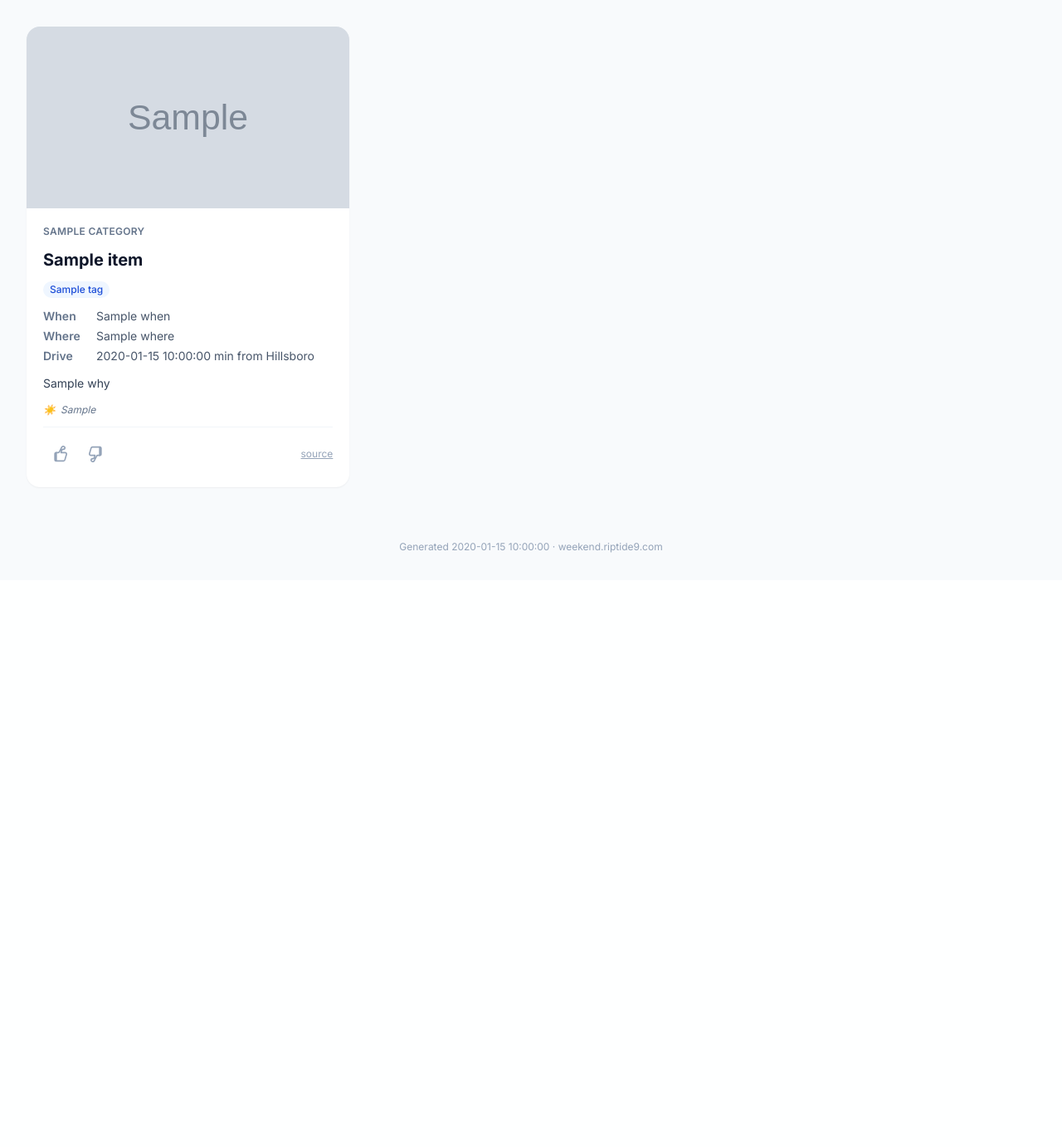
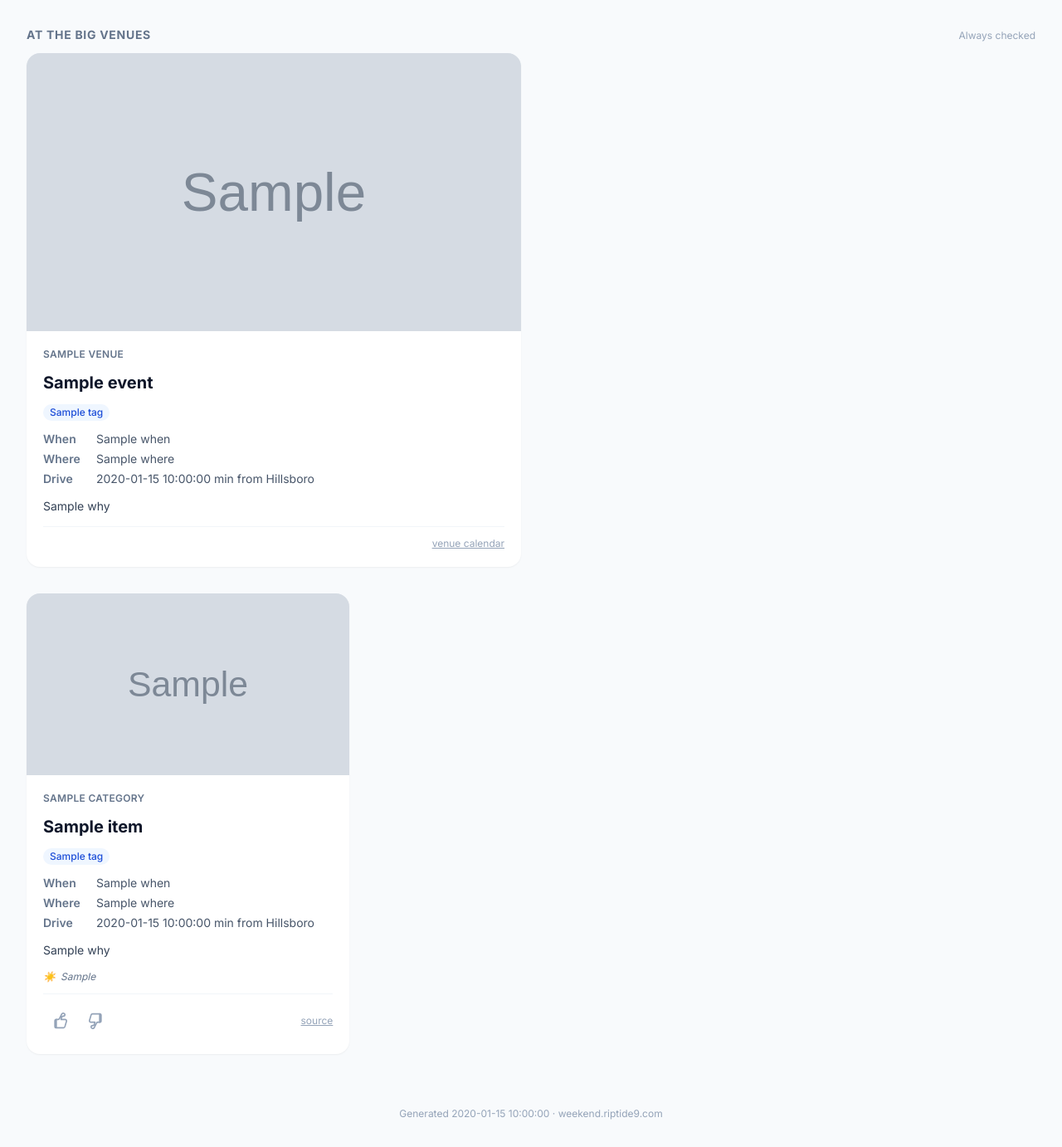
Before and after one commit to jwishon/weekend-app, a Python web app: template app/templates/index.html in a window 1280 px wide. Shown: the part 177-1559 px from the top of the page at 83% size. Before the commit the page ends 843 px from the top, so only its background shows below. Run offline with Jinja, Linux system fonts and the light colour scheme; the template is opened without the code that fills it: most values are stand-ins (such as "Sample title", 1, 10 or a date in 2020); grey boxes marked "Sample" are stand-in pictures; some libraries are stand-ins or nearby versions.

Commit message:
Phase 1.5: featured venues + matched event images

```diff
--- a/app/main.py
+++ b/app/main.py
@@ -69,6 +69,9 @@ async def home(request: Request, category: str | None = None) -> HTMLResponse:
             "active_category": category or "all",
             "weekend_dates": data.get("weekend_dates", []),
             "weather_summary": data.get("weather_summary", {}),
+            # Featured venues render as always-on cards above the grid.
+            # Only show on "All" view so they don't get hidden by category filtering.
+            "featured_venues": data.get("featured_venues", []) if not category or category == "all" else [],
         },
     )
 
--- a/app/templates/index.html
+++ b/app/templates/index.html
@@ -68,6 +68,72 @@
   </header>
 
   <main class="max-w-7xl mx-auto px-4 sm:px-6 lg:px-8 py-5 sm:py-8">
+
+    {% if featured_venues %}
+    <section class="mb-6 sm:mb-8">
+      <div class="flex items-baseline justify-between mb-3">
+        <h2 class="text-sm font-bold uppercase tracking-wider text-slate-500">At the big venues</h2>
+        <span class="text-xs text-slate-400">Always checked</span>
+      </div>
+      <div class="grid grid-cols-1 md:grid-cols-2 gap-4 sm:gap-6">
+        {% for venue in featured_venues %}
+        <article class="bg-white rounded-2xl shadow-sm overflow-hidden flex flex-col {% if not venue.event %}opacity-90{% endif %}">
+          {% if venue.event and venue.event.image_url %}
+          <div class="aspect-video bg-slate-100 overflow-hidden">
+            <img src="{{ venue.event.image_url }}" alt="{{ venue.event.title }}" loading="lazy" class="w-full h-full object-cover" />
+          </div>
+          {% else %}
+          <div class="aspect-video bg-gradient-to-br from-slate-100 to-slate-200 flex items-center justify-center">
+            <span class="text-slate-400 text-sm font-semibold uppercase tracking-wider">No event this weekend</span>
+          </div>
+          {% endif %}
+
+          <div class="p-4 sm:p-5 flex flex-col flex-1 gap-3">
+            <div class="text-xs font-semibold uppercase tracking-wide text-slate-500">{{ venue.name }}</div>
+
+            {% if venue.event %}
+            <h3 class="text-lg sm:text-xl font-bold leading-tight text-slate-900">{{ venue.event.title }}</h3>
+
+            {% if venue.event.audience_tags %}
+            <div class="flex flex-wrap gap-1.5">
+              {% for tag in venue.event.audience_tags %}
+              <span class="text-xs px-2 py-0.5 rounded-full bg-blue-50 text-blue-700 font-medium">{{ tag }}</span>
+              {% endfor %}
+            </div>
+            {% endif %}
+
+            <dl class="text-sm text-slate-600 space-y-1">
+              <div class="flex gap-2">
+                <dt class="font-semibold text-slate-500 w-14 shrink-0">When</dt>
+                <dd>{{ venue.event.when }}</dd>
+              </div>
+              <div class="flex gap-2">
+                <dt class="font-semibold text-slate-500 w-14 shrink-0">Where</dt>
+                <dd>{{ venue.where }}</dd>
+              </div>
+              <div class="flex gap-2">
+                <dt class="font-semibold text-slate-500 w-14 shrink-0">Drive</dt>
+                <dd>{{ venue.drive_time_from_hillsboro_min }} min from Hillsboro</dd>
+              </div>
+            </dl>
+
+            <p class="text-sm text-slate-700 leading-relaxed">{{ venue.event.why }}</p>
+            {% else %}
+            <h3 class="text-lg sm:text-xl font-bold leading-tight text-slate-500">{{ venue.empty_message or "Nothing this weekend." }}</h3>
+            <p class="text-sm text-slate-500 leading-relaxed">Worth a check next Wednesday when the new week drops.</p>
+            {% endif %}
+
+            <div class="mt-auto pt-3 border-t border-slate-100 flex items-center justify-end">
+              {% if venue.source_url %}
+              <a href="{{ venue.source_url }}" target="_blank" rel="noopener noreferrer" class="text-xs text-slate-400 hover:text-slate-600 underline">venue calendar</a>
+              {% endif %}
+            </div>
+          </div>
+        </article>
+        {% endfor %}
+      </div>
+    </section>
+    {% endif %}
 
     {% if not items %}
     <div class="text-center py-16 text-slate-500">
```
Also changed, not shown: data/sample-week.json (+35 -10 lines), static/img/edgefield-concert.png (added), static/img/hood-river-waterfront.png (added), static/img/lansu-garden.png (added), static/img/manzanita-beach.png (added), 7 other files.
